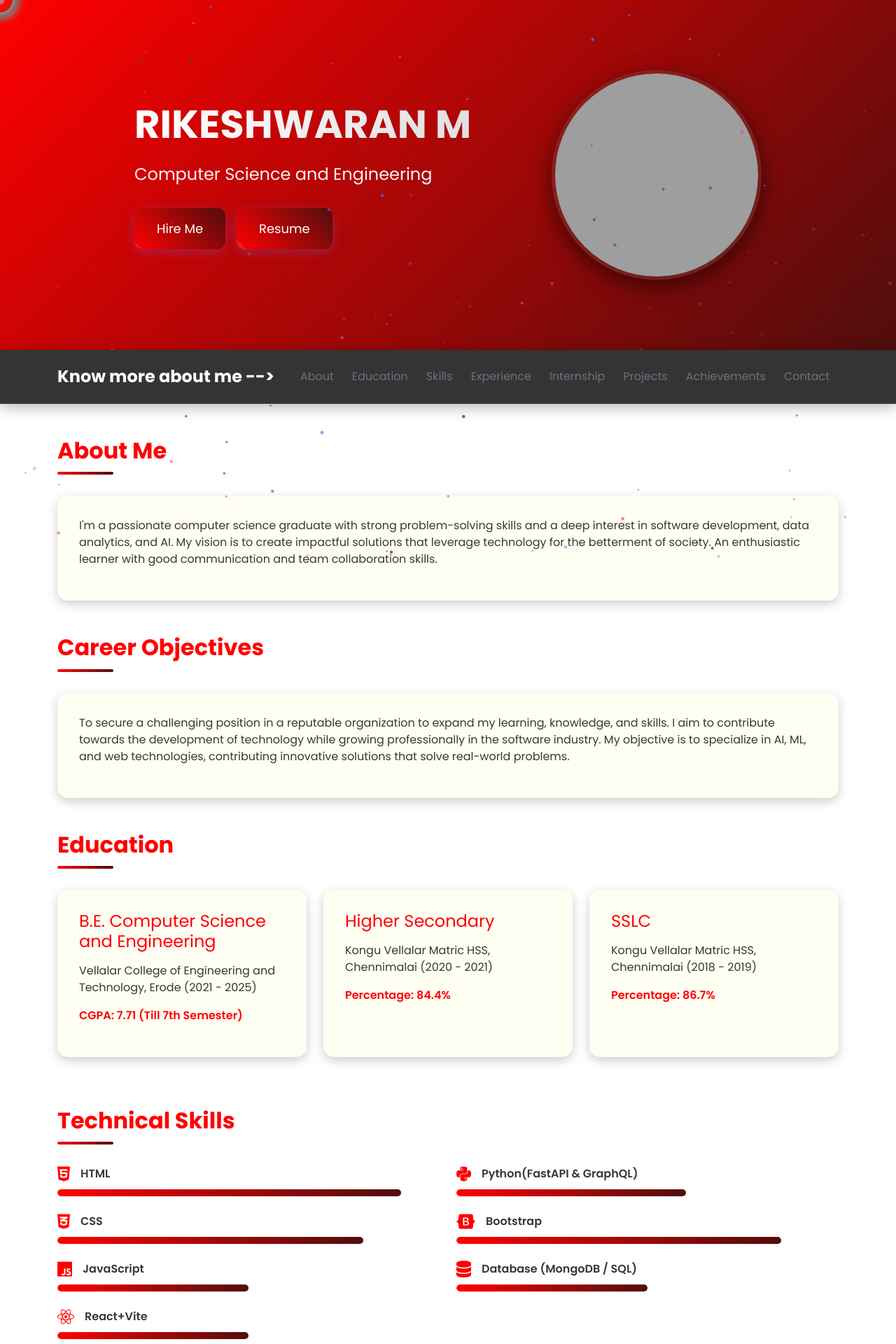
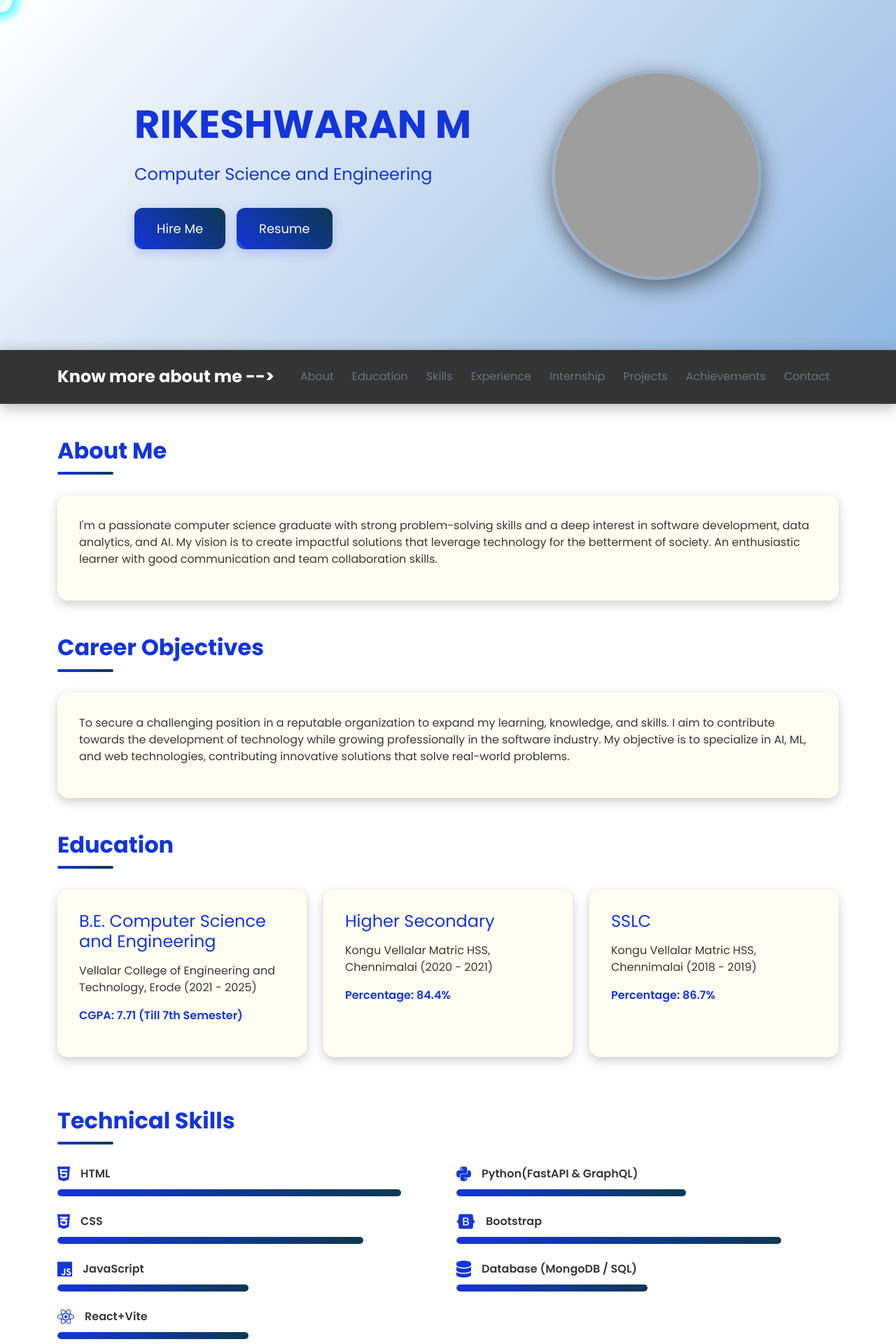
Before and after one commit to Rikeshwaran/Rikeshwaran.portfolio, a React (Vite) app in the folder Portfolio/: page / in a window 1280 px wide. Shown: the top 1920 px of the page at 70% size. Built offline with nearby package versions, Linux system fonts and the light colour scheme; grey boxes are pictures that could not be loaded.

Commit message:
style change

```diff
--- a/Portfolio/src/App.jsx
+++ b/Portfolio/src/App.jsx
@@ -289,7 +289,7 @@ function HomePage() {
 
   return (
     <>
-      <ParticleBackground />
+      {/* <ParticleBackground /> */}
       <Header />
       <Navigation />
       <main className="container py-5">
--- a/Portfolio/src/style.css
+++ b/Portfolio/src/style.css
@@ -1,6 +1,9 @@
 :root {
-  --primary-color: #ff0000;
-  --secondary-color: #500d0d;
+
+  --header-primary-color: #ffffff;
+  --header-secondary-color: #92b8e3;
+  --primary-color: #1335da;
+  --secondary-color: #0d3950;
 
 
   --background-color: #F9FAFB;
@@ -37,8 +40,7 @@ body {
 
 /* Header Styles */
 header {
-  background: linear-gradient(135deg, var(--primary-color), var(--secondary-color));
-  color: white;
+  background: linear-gradient(135deg, var(--header-primary-color), var(--header-secondary-color));
   position: relative;
   overflow: hidden;
   min-height: 500px;
@@ -64,6 +66,7 @@ header {
 .header-text {
   max-width: 600px;
   padding-right: 50px;
+
   animation: fadeInDown 0.8s cubic-bezier(0.34, 1.56, 0.64, 1) forwards;
 }
 
@@ -71,15 +74,15 @@ header {
   font-size: 3.5rem;
   font-weight: 700;
   margin-bottom: 20px;
+  color: var(--primary-color);
   background: linear-gradient(to right, #ffffff, #e0e0e0);
   -webkit-background-clip: text;
-  -webkit-text-fill-color: transparent;
 }
 
 .header-text p {
   font-size: 1.5rem;
   margin-bottom: 30px;
-  color: whitesmoke;
+  color: var(--primary-color);
   animation: fadeInDown 0.8s cubic-bezier(0.34, 1.56, 0.64, 1) forwards 0.3s;
   opacity: 0;
 }
@@ -803,7 +806,7 @@ footer i {
 }
 
 ::-webkit-scrollbar-thumb {
-  background-color: red;
+  background-color: var(--primary-color);
   border-radius: 10px;
 }
 
```
